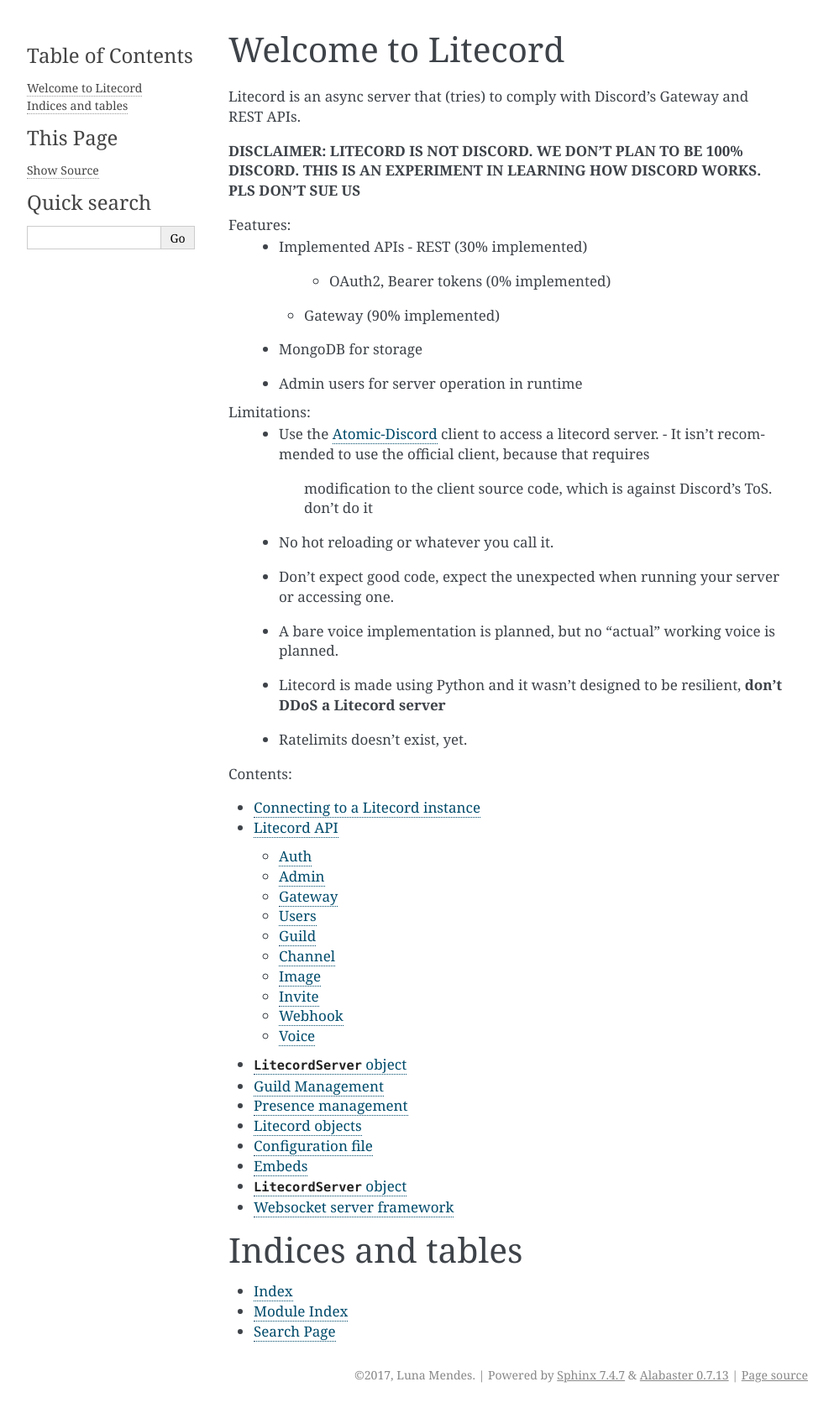
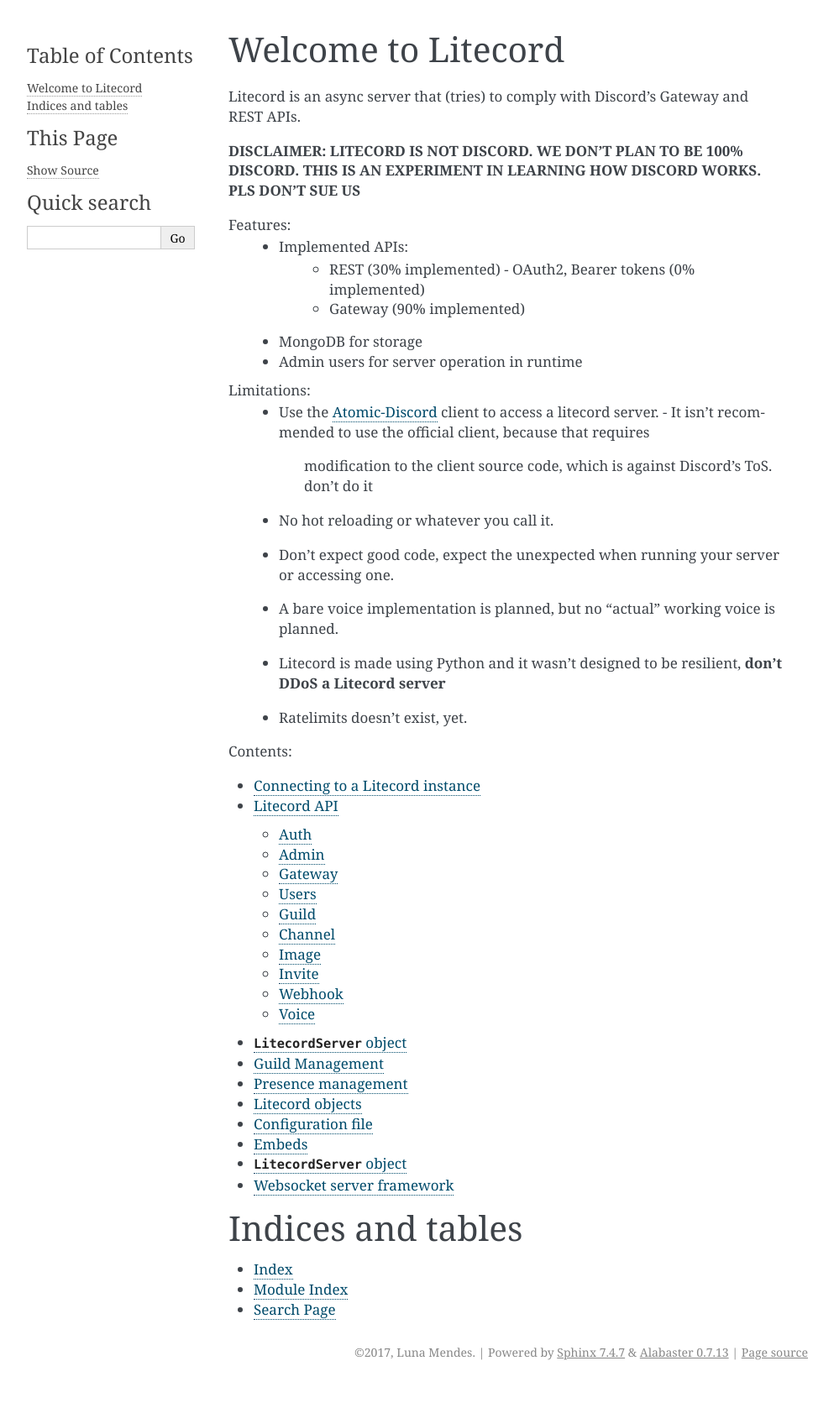
Before and after one commit to nullpixel/litecord, a Sphinx documentation site: the page built from doc/source/index.rst, in a window 1280 px wide. Shown: the whole page at 84% size, without its empty margins (148-1141 px from the left). Built offline with Sphinx 7.4.7, drawn with Linux system fonts in a browser that asks for light colours; after the commit the page ends 1650 px from its top, so only the background shows below that.

```diff
--- a/doc/source/index.rst
+++ b/doc/source/index.rst
@@ -14,17 +14,17 @@ Litecord is an async server that (tries) to comply with Discord's Gateway and RE
 THIS IS AN EXPERIMENT IN LEARNING HOW DISCORD WORKS. PLS DON'T SUE US**
 
 Features:
- - Implemented APIs
-   - REST (30% implemented)
-    - OAuth2, Bearer tokens (0% implemented)
-   - Gateway (90% implemented)
+ - Implemented APIs:
+    - REST (30% implemented)
+      - OAuth2, Bearer tokens (0% implemented)
+    - Gateway (90% implemented)
  - MongoDB for storage
  - Admin users for server operation in runtime
 
 Limitations:
  - Use the Atomic-Discord_ client to access a litecord server.
    - It isn't recommended to use the official client, because that requires
-     modification to the client source code, which is against Discord's ToS. don't do it
+      modification to the client source code, which is against Discord's ToS. don't do it
 
  - No hot reloading or whatever you call it.
  - Don't expect good code, expect the unexpected when running your server or accessing one.
```
